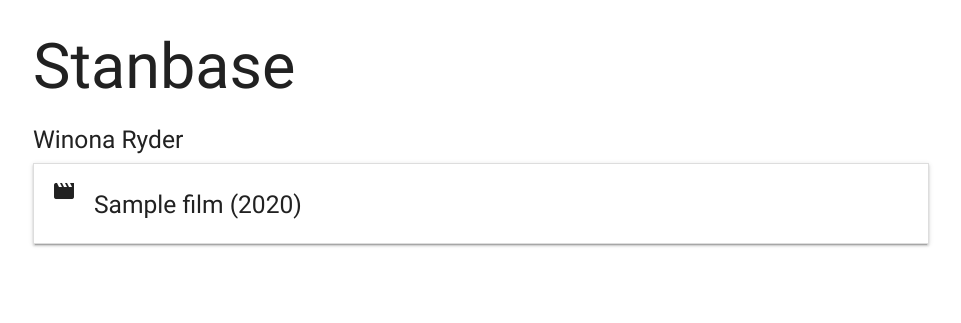
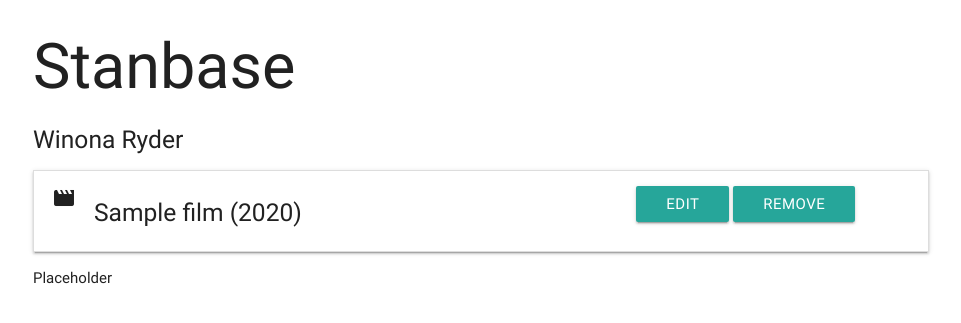
Before and after one commit to adonegan/stan_base, a Flask app: page / in a window 1280 px wide. Shown: the top 323 px of the page, without its empty margins (159-1120 px from the left). Run offline with Flask 2, Linux system fonts and the light colour scheme; a database or web service that is not in the repository returns one stand-in record (values such as "Sample title"); some libraries are stand-ins or nearby versions.

Commit message:
added buttons and more key value pairs to dropdown

```diff
--- a/templates/films.html
+++ b/templates/films.html
@@ -1,18 +1,40 @@
 {% extends 'base.html' %}
 {% block content %}
 
+
+<div class="row">
+    <div class="col s12">
         <ul class="collapsible" data-collapsible="accordion">
             {% for film in films %}
             <li>
-        <div class="collapsible-header"><i class="material-icons">movie</i> <h5>{{film.film_name}} ({{film.film_year}}) </h5>
+                <div class="collapsible-header" class="col s8">
+                    <i class="material-icons">movie</i>
+                    <h5>{{film.film_name}} ({{film.film_year}}) </h5>
+                    <div class="col s4">
+                        <a class="waves-effect waves-light btn">Edit</a>
+                        <a class="waves-effect waves-light btn">Remove</a>
                     </div>
-        <div class="collapsible-body"><span>
+                </div>
+
+
+                <div class="collapsible-body" class="col s6"><span>
+                        <h5>Co-star</h5> {{film.co_star}}
                         <h5>Film Plot</h5> {{film.film_plot}}
+                        <h5>Genre</h5> {{film.genre_type}}
                         <h5>My recommendation</h5>{{film.film_rec}}
-            <h5>Co-star</h5> {{film.co_star}} </span>
+                        <h5>Date I watched</h5> {{film.date_watched}}
+                    </span>
                 </div>
             </li>
             {% endfor %}
         </ul>
+    </div>
+
+
+    <div class="col s4">
+        Placeholder
+
+    </div>
+</div>
 
 {% endblock %}
```
Lines whose indentation alone changed are shown as unchanged.
